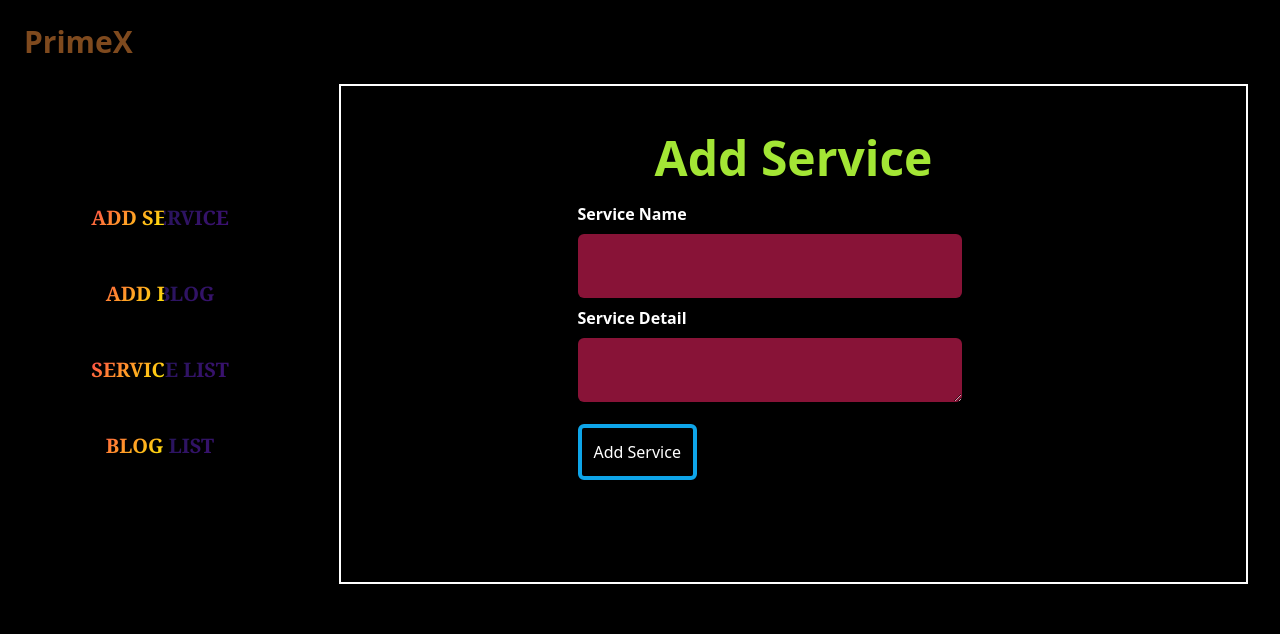
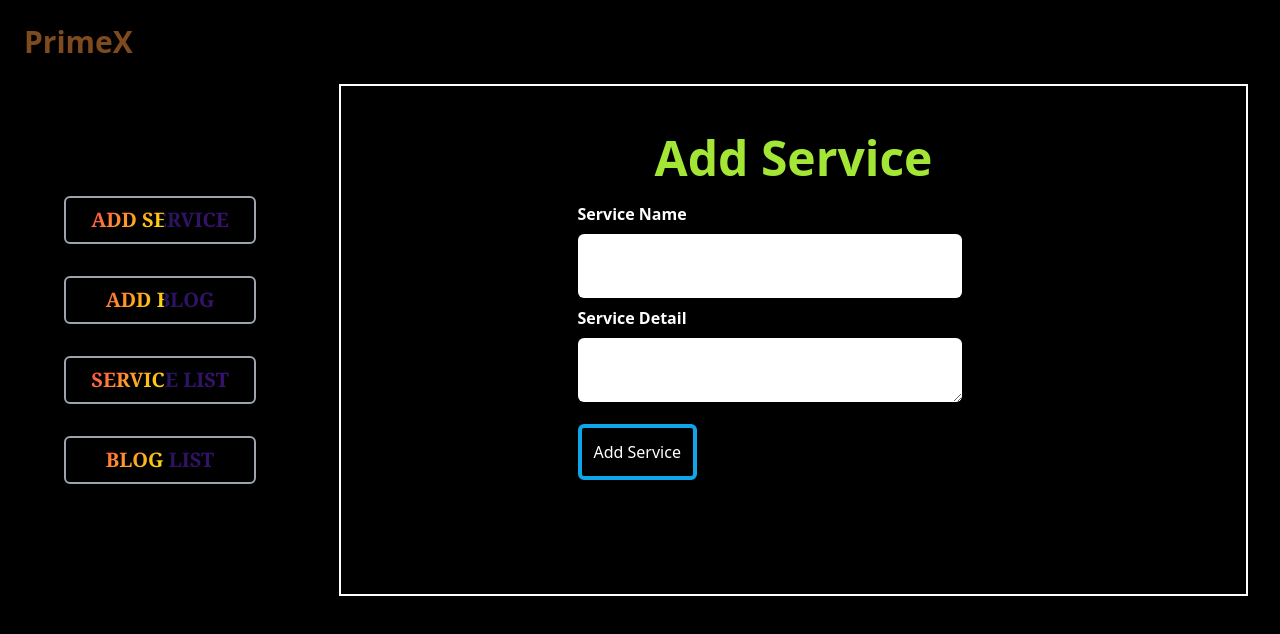
Before and after one commit to Abdullah0095/primex-it, a React (Vite) app: page /myadmin in a window 1280 px wide. Shown: the top 634 px of the page. Built offline with nearby package versions, Linux system fonts and the light colour scheme.

Commit message:
some changes added to admin panel about design

```diff
--- a/src/Components/Admin/Admin.jsx
+++ b/src/Components/Admin/Admin.jsx
@@ -9,13 +9,13 @@ const Admin = () => {
 
             <div className='grid md:grid-cols-8 mx-8 gap-3'>
                 <div className='mx-24 md:col-span-2 md:mx-4 md:py-24'>
-                    <div className='animate-charcter-admin w-48 p-2 m-4 text-center rounded-full text-xl font-semibold font-serif'><Link to='/myadmin'>ADD SERVICE</Link></div>
-                    <div className='animate-charcter-admin w-48 p-2 m-4 text-center rounded-full text-xl font-semibold font-serif'><Link to='/myadmin/addblog'>ADD BLOG</Link></div>
-                    <div className='animate-charcter-admin w-48 p-2 m-4 text-center rounded-full text-xl font-semibold font-serif'><Link to='/myadmin/servicelist'>SERVICE LIST</Link></div>
-                    <div className='animate-charcter-admin w-48 p-2 m-4 text-center rounded-full text-xl font-semibold font-serif'><Link to='/myadmin/bloglist'>BLOG LIST</Link></div>
+                    <div className='animate-charcter-admin w-48 p-2 m-4 text-center rounded-md text-xl font-semibold font-serif border-2 border-gray-400'><Link to='/myadmin'>ADD SERVICE</Link></div>
+                    <div className='animate-charcter-admin w-48 p-2 m-4 text-center rounded-md text-xl font-semibold font-serif border-2 border-gray-400'><Link to='/myadmin/addblog'>ADD BLOG</Link></div>
+                    <div className='animate-charcter-admin w-48 p-2 m-4 text-center rounded-md text-xl font-semibold font-serif border-2 border-gray-400'><Link to='/myadmin/servicelist'>SERVICE LIST</Link></div>
+                    <div className='animate-charcter-admin w-48 p-2 m-4 text-center rounded-md text-xl font-semibold font-serif border-2 border-gray-400'><Link to='/myadmin/bloglist'>BLOG LIST</Link></div>
                 </div>
 
-                <div className="md:col-span-6 border-2  border-white md:h-[500px]">
+                <div className="md:col-span-6 border-2  border-white md:min-h-[500px]">
                     <Outlet></Outlet>
                 </div>
 
--- a/src/Components/Admin/AdminAddBlog/AdminAddBlog.jsx
+++ b/src/Components/Admin/AdminAddBlog/AdminAddBlog.jsx
@@ -32,11 +32,11 @@ const AdminAddBlog = () => {
                 <h1 className="mb-5 text-5xl text-center font-bold text-lime-400">Add Blog</h1>
                 <form onSubmit={handlePostBlog}>
                     <label className='m-2 font-bold' htmlFor="">Blog title</label>
-                    <input className='m-2 h-16 w-96 bg-rose-900 rounded-md text-white text-xl' type="text" name="title" id="" /> <br />
+                    <input className='m-2 h-16 w-96 bg-white rounded-md text-black text-xl font-bold' type="text" name="title" id="" /> <br />
                     <label className='m-2 font-bold' htmlFor="">Blog Detail</label>
-                    <textarea className='m-2 h-16 w-96 bg-rose-900 rounded-md text-white text-xl' type="text" name="description" id="" /> <br />
+                    <textarea className='m-2 h-16 w-96 bg-white rounded-md text-black text-xl font-bold' type="text" name="description" id="" /> <br />
                     <label className='m-2 font-bold' htmlFor="">Blog Link</label>
-                    <textarea className='m-2 h-16 w-96 bg-rose-900 rounded-md text-white text-xl' type="text" name="link" id="" /> <br />
+                    <textarea className='m-2 h-16 w-96 bg-white rounded-md text-black text-xl font-bold' type="text" name="link" id="" /> <br />
                     <input className='m-2 p-3 rounded-md  border-4 border-sky-500 hover:bg-emerald-800 hover:text-black' type="submit" value="Add Blog" />
                 </form>
             </div>
--- a/src/Components/Admin/AdminAddService/AdminAddService.jsx
+++ b/src/Components/Admin/AdminAddService/AdminAddService.jsx
@@ -30,9 +30,9 @@ const AdminAddService = () => {
                 <h1 className="mb-5 text-5xl text-center font-bold text-lime-400">Add Service</h1>
                 <form onSubmit={handleAddService}>
                     <label className='m-2 font-bold' htmlFor="">Service Name</label>
-                    <input className='bg-rose-900 m-2 h-16 w-96 rounded-md text-white text-xl' type="text" name="name" id="" /> <br />
+                    <input className='bg-white m-2 h-16 w-96 rounded-md text-black text-xl' type="text" name="name" id="" /> <br />
                     <label className='m-2 font-bold' htmlFor="">Service Detail</label>
-                    <textarea className='m-2 h-16 w-96 bg-rose-900 rounded-md text-white text-xl' type="text" name="detail" id="" /> <br />
+                    <textarea className='m-2 h-16 w-96 bg-white rounded-md text-black text-xl' type="text" name="detail" id="" /> <br />
                     <input className='m-2 p-3 rounded-md  border-4 border-sky-500 hover:bg-emerald-800 hover:text-black' type="submit" value="Add Service" />
                 </form>
             </div>
--- a/src/Components/Admin/AdminBlogList/AdminBlogList.jsx
+++ b/src/Components/Admin/AdminBlogList/AdminBlogList.jsx
@@ -11,7 +11,7 @@ const AdminBlogList = () => {
                     <table className="table text-center text-lg font-bold">
                         {/* head */}
                         <thead>
-                            <tr>
+                            <tr className='text-xl'>
                                 <th></th>
                                 <th>Name</th>
                                 <th>Action</th>
@@ -51,8 +51,8 @@ const BlogListDisplay = ({ blog, index }) => {
         <tbody>
             <tr>
                 <th>{index + 1}</th>
-                <td>{blogTitle}</td>
-                <td><button className="btn btn-warning" onClick={() => handleDelete(blog._id)}>delete</button></td>
+                <td className='text-white'>{blogTitle}</td>
+                <td><button className="btn btn-warning w-24" onClick={() => handleDelete(blog._id)}>delete</button></td>
             </tr>
         </tbody>
 
--- a/src/Components/Admin/AdminServiceList/AdminServiceList.jsx
+++ b/src/Components/Admin/AdminServiceList/AdminServiceList.jsx
@@ -5,13 +5,11 @@ const AdminServiceList = () => {
 
     return (
         <div>
-            <h1>service list is now avalable in admin</h1>
-
             <div>
                 <div className="overflow-x-auto">
                     <table className="table text-center text-lg font-bold">
                         <thead>
-                            <tr>
+                            <tr className='text-xl'>
                                 <th></th>
                                 <th>Name</th>
                                 <th>Action</th>
@@ -54,8 +52,8 @@ const ServiceListDisplay = ({ service, index }) => {
 
             <tr>
                 <th>{index + 1}</th>
-                <td>{serviceName}</td>
-                <td><button className="btn btn-warning" onClick={() => handleDelete(service._id)}>delete</button></td>
+                <td className='text-white'>{serviceName}</td>
+                <td><button className="btn btn-warning w-24" onClick={() => handleDelete(service._id)}>delete</button></td>
 
             </tr>
 
--- a/src/Components/Blogs/Blogs.jsx
+++ b/src/Components/Blogs/Blogs.jsx
@@ -21,7 +21,7 @@ const BlogCard = ({ blog}) => {
     const { blogTitle, blogDescription, blogLink} = blog;
 
     return <>
-        <div className="hero md:min-h-[400px] hover:mt-2">
+        <div className="hero md:min-h-[400px]">
             <div className="card min-h-[300px] max-h-fit w-96 shadow-xl bg-slate-950 text-white">
                 <div className="card-body">
                     <h2 className="card-title font-serif  italic">{blogTitle}</h2>
--- a/src/Components/SharePage/Navbar/Navbar.jsx
+++ b/src/Components/SharePage/Navbar/Navbar.jsx
@@ -14,7 +14,7 @@ const Navbar = () => {
         <Link className='px-5' to='/blog'>Blogs</Link>
         <Link className='px-5' to='/about'>About Us</Link>
         <Link className='px-5' to='/contact'>Contact</Link>
-        <Link className='px-5' to='/admin'>Admin</Link>
+        {/* <Link className='px-5' to='/admin'>Admin</Link> */}
         {/* <Link className='px-5' to='/login'>Login</Link> */}
 
     </>
```
Also changed, not shown: src/Components/Contact/Contact.jsx (+6 -5 lines), 1 other file (tests, documents, lock files or other folders).
